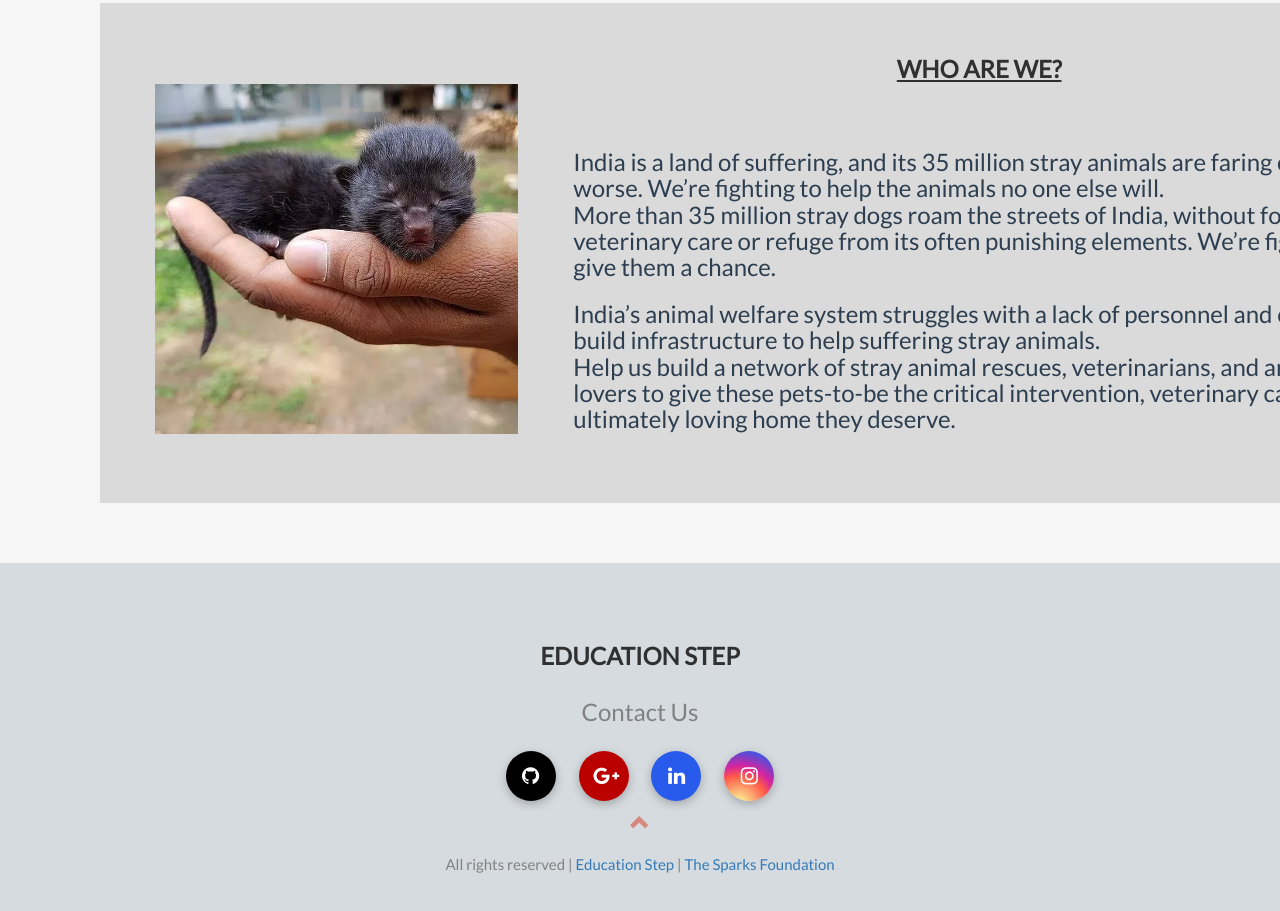
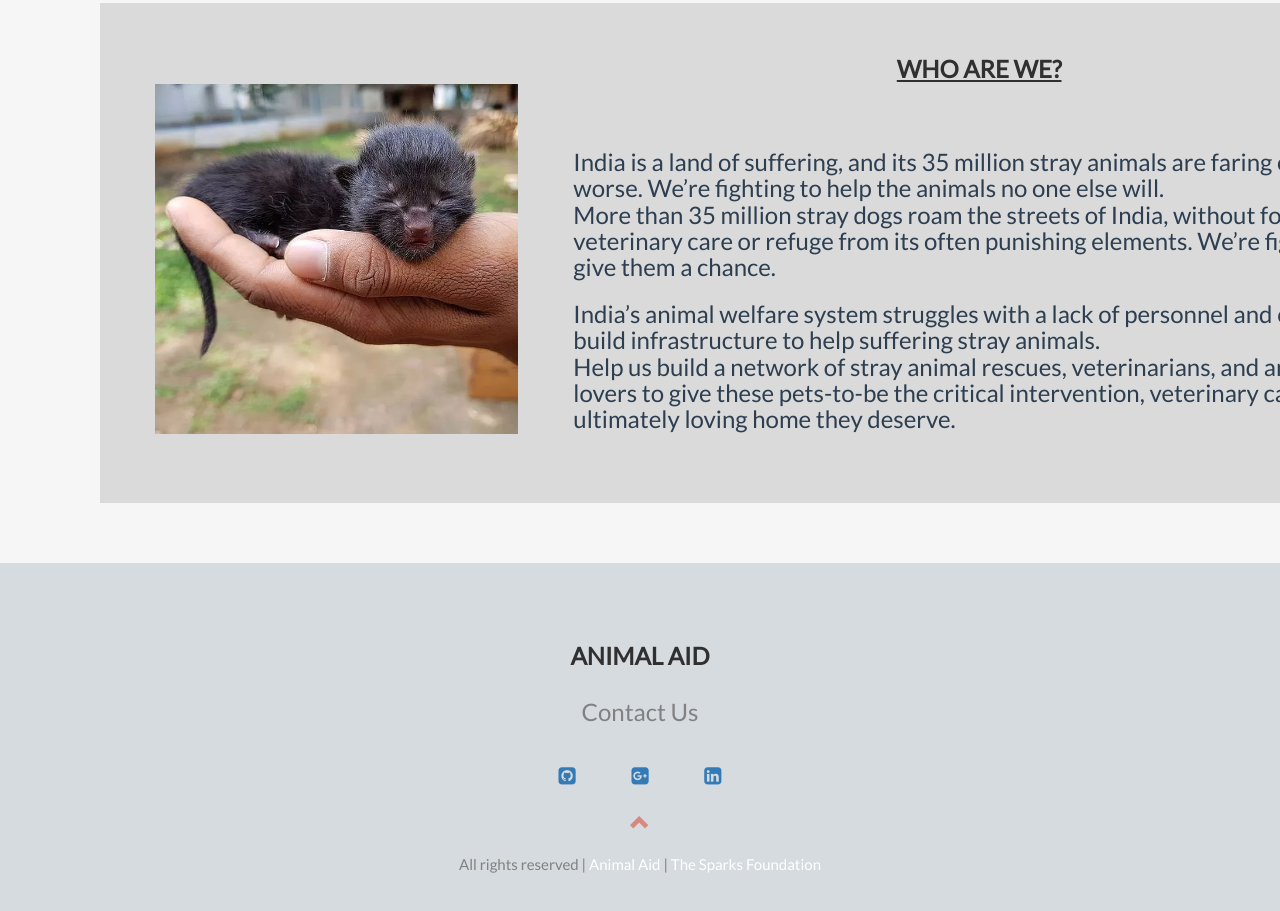
Before and after one commit to shiddhika/The-spark-Foundation, a plain HTML site: page index.html in a window 1280 px wide. Shown: the part 1397-2308 px from the top of the page. Drawn offline with nearby package versions, Linux system fonts and the light colour scheme.

Commit message:
Update index.html

```diff
--- a/index.html
+++ b/index.html
@@ -1,6 +1,7 @@
 <!DOCTYPE html>
 <html lang="en">
 <head>
+    <link rel="icon" type="image/png" href="img/img8.png" />
     <meta charset="UTF-8">
     <meta http-equiv="X-UA-Compatible" content="IE=edge">
     <meta name="viewport" content="width=device-width, initial-scale=1.0">
@@ -27,7 +28,7 @@
         <span class="icon-bar"></span>
         <span class="icon-bar"></span>
       </button>
-                <a class="navbar-brand" href="#myPage"><b>Education step</b></a>
+                <a class="navbar-brand" href="#myPage"><b>Animal Aid</b></a>
             </div>
             <div class="collapse navbar-collapse" id="myNavbar">
                 <ul class="nav navbar-nav navbar-right">
@@ -63,8 +64,7 @@
                 <h3>We depend only on your donations to rescue, feed, provide necessary veterinary care, maintain the shelter, and fight for the animals.</h3>
                 <br>
                 <form style="text-align: center;">
-                    <script src="https://checkout.razorpay.com/v1/payment-button.js" data-payment_button_id="pl_HWUWNfkyk7ib0b" async>
-                    </script>
+                    <form><script src="https://checkout.razorpay.com/v1/payment-button.js" data-payment_button_id="pl_HY6QtisacD5WbF" async> </script> </form>
                 </form>
             </div>
             <div class="col-sm-4"><br><br><br>
@@ -94,18 +94,18 @@
 
     <!-- Contact -->
     <footer id="contact" class="container-fluid text-center">
-        <h2>Education Step</h2>
+        <h2>Animal Aid</h2>
         <h3 class="text-center">Contact Us</h3>
         <div class="media">
-            <a href="https://github.com/Khushi-v" target="_blank" class="fa fa-github"></a>
-            <a href="mailto:kv222000@gmail.com" target="_blank" class="fa fa-google-plus"></a>
-            <a href="https://www.linkedin.com/in/khushi-verma-b42b621a5/" target="_blank" class="fa fa-linkedin"></a>
-            <a href="https://www.instagram.com/khushiverma2210/" target="_blank" class="fa fa-instagram"></a>
+            <a href="https://github.com/shiddhika" target="_blank" class="fa fa-github-square"></a>
+            <a href="mailto:goenkashiddhika@gmail.com" target="_blank" class="fa fa-google-plus-square"></a>
+            <a href="https://www.linkedin.com/in/shiddhika-goenka-2531181a3/" target="_blank" class="fa fa-linkedin-square"></a>
+
         </div>
         <a href="#myPage" title="To Top">
             <span class="glyphicon glyphicon-chevron-up"></span>
         </a>
-        <p> All rights reserved | <a href="#" target="_blank">Education Step</a> | <a href="https://www.thesparksfoundationsingapore.org/" target="_blank">The Sparks Foundation</a></p>
+        <p> All rights reserved | <a href="#" target="_blank" style="color: white;">Animal Aid</a> | <a href="https://www.thesparksfoundationsingapore.org/" target="_blank" style="color: white;">The Sparks Foundation</a></p>
     </footer>
     <script>
         $(document).ready(function() {
```
